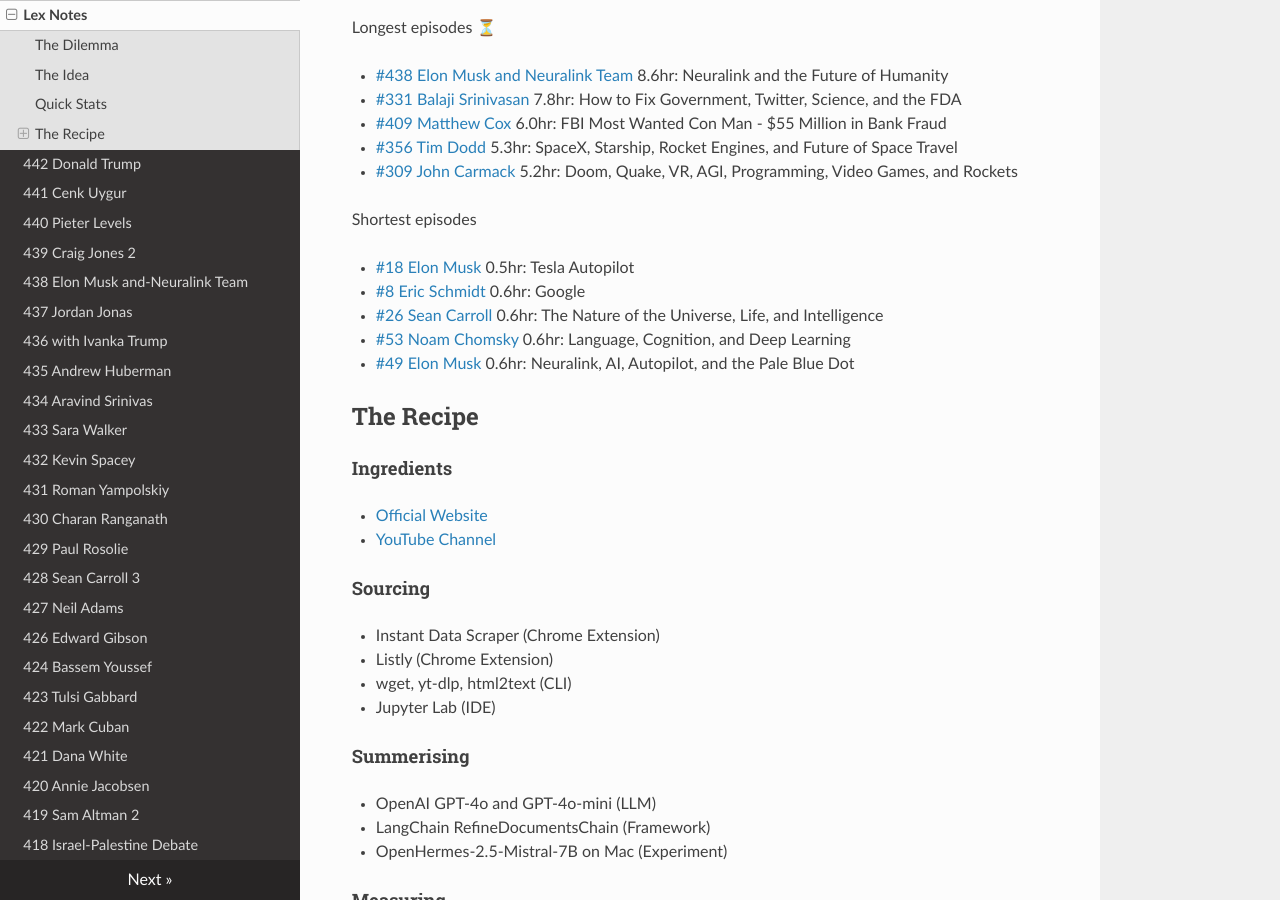
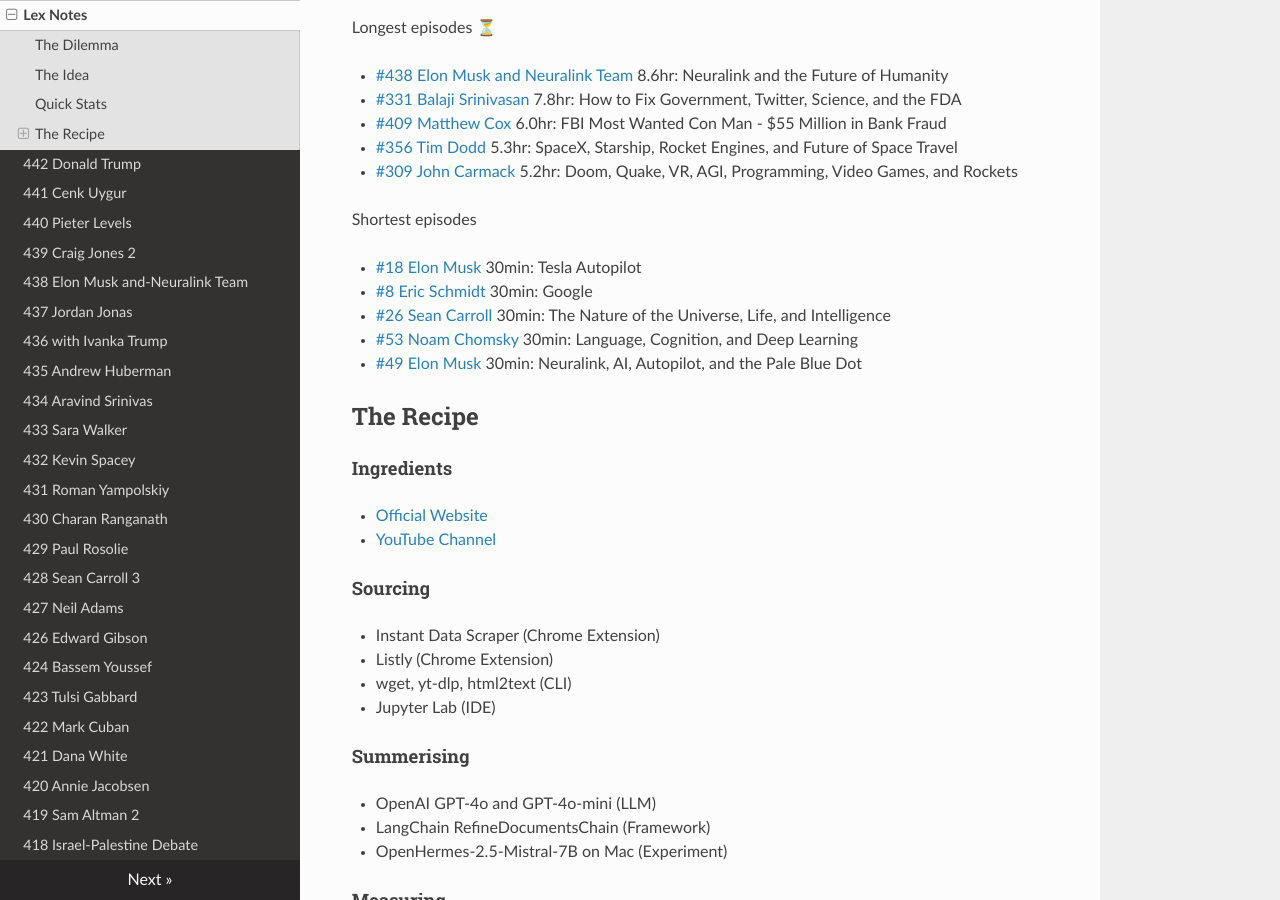
Before and after one commit to Just-Learning/lexnotes, an MkDocs documentation site: the page built from docs/index.md, in a window 1280 px wide and 900 px high, scrolled down 2571 px. Built offline with MkDocs 1.6.1, drawn with Linux system fonts in a browser that asks for light colours; nearby versions of some CDN libraries; some of the changed lines change nothing that is shown.

Commit message:
Update quick stats section

```diff
--- a/docs/index.md
+++ b/docs/index.md
@@ -36,45 +36,44 @@
 
 Most popular episodes 🔥🔥🔥
 
-- [#310 Andrew Bustamante](https://www.youtube.com/watch?v=T3FC7qIAGZk) 18M views: CIA Spy
-- [#414 Tucker Carlson](https://www.youtube.com/watch?v=f_lRdkH_QoY) 16M views: Putin, Navalny, Trump, CIA, NSA, War, Politics & Freedom
-- [#313 Jordan Peterson](https://www.youtube.com/watch?v=sY8aFSY2zv4) 15M views: Life, Death, Power, Fame, and Meaning
-- [#369 Paul Rosolie](https://www.youtube.com/watch?v=gPfriiHBBek) 12M views: Amazon Jungle, Uncontacted Tribes, Anacondas, and Ayahuasca
-- [#400 Elon Musk](https://www.youtube.com/watch?v=JN3KPFbWCy8) 12M views: War, AI, Aliens, Politics, Physics, Video Games, and Humanity
+- [#310 Andrew Bustamante](https://lexnotes.justlearning.club/310-andrew-bustamante/) 18M views: CIA Spy
+- [#414 Tucker Carlson](https://lexnotes.justlearning.club/414-tucker-carlson/) 16M views: Putin, Navalny, Trump, CIA, NSA, War, Politics & Freedom
+- [#313 Jordan Peterson](https://lexnotes.justlearning.club/313-jordan-peterson/) 15M views: Life, Death, Power, Fame, and Meaning
+- [#369 Paul Rosolie](https://lexnotes.justlearning.club/369-paul-rosolie/) 12M views: Amazon Jungle, Uncontacted Tribes, Anacondas, and Ayahuasca
+- [#400 Elon Musk](https://lexnotes.justlearning.club/400-elon-musk-4/) 12M views: War, AI, Aliens, Politics, Physics, Video Games, and Humanity
 
 
 2024
 
-- [#414 Tucker Carlson](https://www.youtube.com/watch?v=f_lRdkH_QoY) 16M views: Putin, Navalny, Trump, CIA, NSA, War, Politics & Freedom 🔥
-- [#410 Ben Shapiro vs Destiny Debate](https://www.youtube.com/watch?v=tYrdMjVXyNg) 11M views: Politics, Jan 6, Israel, Ukraine & Wokeism
-- [#438 Elon Musk and Neuralink Team](https://www.youtube.com/watch?v=Kbk9BiPhm7o) 3M views: Neuralink and the Future of Humanity
-- [#418 Israel-Palestine Debate](https://www.youtube.com/watch?v=1X_KdkoGxSs) 3M views: Finkelstein, Destiny, M. Rabbani & Benny Morris
-- [#428 Sean Carroll](https://www.youtube.com/watch?v=tdv7r2JSokI) 3M views: General Relativity, Quantum Mechanics, Black Holes & Aliens
-
+- [#414 Tucker Carlson](https://lexnotes.justlearning.club/414-tucker-carlson/) 16M views: Putin, Navalny, Trump, CIA, NSA, War, Politics & Freedom 🔥
+- [#410 Ben Shapiro vs Destiny Debate](https://lexnotes.justlearning.club/410-ben-shapiro-destiny/) 11M views: Politics, Jan 6, Israel, Ukraine & Wokeism
+- [#438 Elon Musk and Neuralink Team](https://lexnotes.justlearning.club/438-elon-musk-and-neuralink-team/) 3M views: Neuralink and the Future of Humanity
+- [#418 Israel-Palestine Debate](https://lexnotes.justlearning.club/418-israel-palestine-debate/) 3M views: Finkelstein, Destiny, M. Rabbani & Benny Morris
+- [#428 Sean Carroll](https://lexnotes.justlearning.club/428-sean-carroll-3/) 3M views: General Relativity, Quantum Mechanics, Black Holes & Aliens
 
 2023
 
-- [#369 Paul Rosolie](https://www.youtube.com/watch?v=gPfriiHBBek) 12M views: Amazon Jungle, Uncontacted Tribes, Anacondas, and Ayahuasca 🔥
-- [#400 Elon Musk](https://www.youtube.com/watch?v=JN3KPFbWCy8) 12M views: War, AI, Aliens, Politics, Physics, Video Games, and Humanity 🔥
-- [#355 David Kipping](https://www.youtube.com/watch?v=uZN5xjoS6TU) 11M views: Alien Civilizations and Habitable Worlds
-- [#401 John Mearsheimer](https://www.youtube.com/watch?v=r4wLXNydzeY) 7M views: Israel-Palestine, Russia-Ukraine, China, NATO, and WW3
-- [#367 Sam Altman](https://www.youtube.com/watch?v=L_Guz73e6fw) 7M views: OpenAI CEO on GPT-4, ChatGPT, and the Future of AI
+- [#369 Paul Rosolie](https://lexnotes.justlearning.club/369-paul-rosolie/) 12M views: Amazon Jungle, Uncontacted Tribes, Anacondas, and Ayahuasca 🔥
+- [#400 Elon Musk](https://lexnotes.justlearning.club/400-elon-musk-4/) 12M views: War, AI, Aliens, Politics, Physics, Video Games, and Humanity 🔥
+- [#355 David Kipping](https://lexnotes.justlearning.club/355-david-kipping/) 11M views: Alien Civilizations and Habitable Worlds
+- [#401 John Mearsheimer](https://lexnotes.justlearning.club/401-john-mearsheimer/) 7M views: Israel-Palestine, Russia-Ukraine, China, NATO, and WW3
+- [#367 Sam Altman](https://lexnotes.justlearning.club/367-sam-altman/) 7M views: OpenAI CEO on GPT-4, ChatGPT, and the Future of AI
 
 
 2022
 
-- [#310 Andrew Bustamante](https://www.youtube.com/watch?v=T3FC7qIAGZk) 18M views: CIA Spy 🔥
-- [#313 Jordan Peterson](https://www.youtube.com/watch?v=sY8aFSY2zv4) 15M views: Life, Death, Power, Fame, and Meaning 🔥
-- [#300 Joe Rogan](https://www.youtube.com/watch?v=gk4tEO4jDUM) 11M views: Comedy, Controversy, Aliens, UFOs, Putin, CIA, and Freedom
-- [#276 Michael Saylor](https://www.youtube.com/watch?v=mC43pZkpTec) 10M views: Bitcoin, Inflation, and the Future of Money
+- [#310 Andrew Bustamante](https://lexnotes.justlearning.club/310-andrew-bustamante/) 18M views: CIA Spy 🔥
+- [#313 Jordan Peterson](https://lexnotes.justlearning.club/313-jordan-peterson/) 15M views: Life, Death, Power, Fame, and Meaning 🔥
+- [#300 Joe Rogan](https://lexnotes.justlearning.club/300-joe-rogan-2/) 11M views: Comedy, Controversy, Aliens, UFOs, Putin, CIA, and Freedom
+- [#276 Michael Saylor](https://lexnotes.justlearning.club/276-michael-saylor/) 10M views: Bitcoin, Inflation, and the Future of Money
 - [#272 Brett Johnson](https://www.youtube.com/watch?v=cC1LFC0KFSw) 9M views: US Most Wanted Cybercriminal
 
 2021
 
-- [#252 Elon Musk](https://www.youtube.com/watch?v=DxREm3s1scA) 11M views: SpaceX, Mars, Tesla Autopilot, Self-Driving, Robotics, and AI
+- [#252 Elon Musk](https://lexnotes.justlearning.club/252-elon-musk-3/) 11M views: SpaceX, Mars, Tesla Autopilot, Self-Driving, Robotics, and AI
 - [#185 Sam Harris](https://www.youtube.com/watch?v=4dC_nRYIDZU) 7M views: Consciousness, Free Will, Psychedelics, AI, UFOs, and Meaning
 - [#188 Vitalik Buterin](https://www.youtube.com/watch?v=XW0QZmtbjvs) 5M views: Ethereum 2.0
-- [#234 Stephen Wolfram](https://www.youtube.com/watch?v=4-SGpEInX_c) 4M views: Complexity and the Fabric of Reality
+- [#234 Stephen Wolfram](https://lexnotes.justlearning.club/234-stephen-wolfram-3/) 4M views: Complexity and the Fabric of Reality
 - [#182 John Danaher](https://www.youtube.com/watch?v=ktuw6Ow4sd0) 4M views: The Path to Mastery in Jiu Jitsu, Grappling, Judo, and MMA
 
 
@@ -111,15 +110,13 @@
 - [#356 Tim Dodd](https://www.youtube.com/watch?v=5eK5A_43pkE) 5.3hr: SpaceX, Starship, Rocket Engines, and Future of Space Travel
 - [#309 John Carmack](https://www.youtube.com/watch?v=I845O57ZSy4) 5.2hr: Doom, Quake, VR, AGI, Programming, Video Games, and Rockets
 
-
 Shortest episodes
 
-- [#18 Elon Musk](https://www.youtube.com/watch?v=dEv99vxKjVI) 0.5hr: Tesla Autopilot
-- [#8 Eric Schmidt](https://www.youtube.com/watch?v=hIC9FQpxVwQ) 0.6hr: Google
-- [#26 Sean Carroll](https://www.youtube.com/watch?v=l-NJrvyRo0c) 0.6hr: The Nature of the Universe, Life, and Intelligence
-- [#53 Noam Chomsky](https://www.youtube.com/watch?v=cMscNuSUy0I) 0.6hr: Language, Cognition, and Deep Learning
-- [#49 Elon Musk](https://www.youtube.com/watch?v=smK9dgdTl40) 0.6hr: Neuralink, AI, Autopilot, and the Pale Blue Dot
-
+- [#18 Elon Musk](https://www.youtube.com/watch?v=dEv99vxKjVI) 30min: Tesla Autopilot
+- [#8 Eric Schmidt](https://www.youtube.com/watch?v=hIC9FQpxVwQ) 30min: Google
+- [#26 Sean Carroll](https://www.youtube.com/watch?v=l-NJrvyRo0c) 30min: The Nature of the Universe, Life, and Intelligence
+- [#53 Noam Chomsky](https://www.youtube.com/watch?v=cMscNuSUy0I) 30min: Language, Cognition, and Deep Learning
+- [#49 Elon Musk](https://www.youtube.com/watch?v=smK9dgdTl40) 30min: Neuralink, AI, Autopilot, and the Pale Blue Dot
 
 
 ## The Recipe
```
